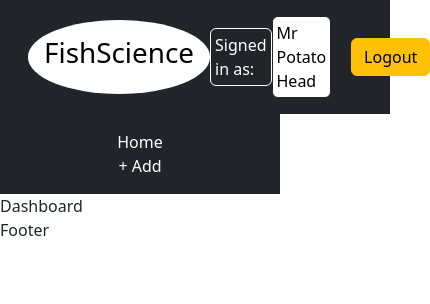
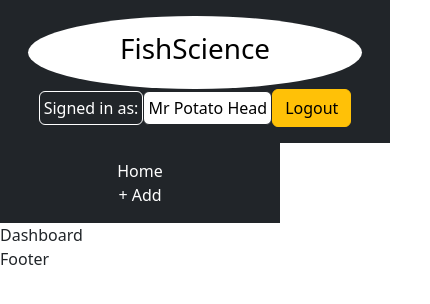
Before and after one commit to Kyle-Haesler/FishScience, a React (Create React App) app in the folder front-end/: page / in a window 390 px wide. Shown: the top 304 px of the page, 430 px wide, since content can reach past the window. Built offline with nearby package versions, Linux system fonts and the light colour scheme.

Commit message:
Header near complete, need to adjust margin and add link to logo

```diff
--- a/front-end/src/components/Logo.js
+++ b/front-end/src/components/Logo.js
@@ -1,7 +1,7 @@
 const Logo = () => {
   return (
     <div className="bg-white rounded-circle p-3">
-      <h1 className="text-black">FishScience</h1>
+      <h1 className="text-black text-center">FishScience</h1>
     </div>
   );
 };
--- a/front-end/src/sections/Header.js
+++ b/front-end/src/sections/Header.js
@@ -4,19 +4,15 @@ const Header = () => {
   return (
     <header className="p-3 bg-dark text-white">
       <div className="container-fluid">
-        <div className="d-flex align-items-center justify-content-between">
+        <div className="d-md-flex align-items-center justify-content-between">
           <Logo />
-          <div className="d-flex align-items-center">
+          <div className="d-flex justify-content-center align-items-center">
             <div className="border border-white p-1 rounded">Signed in as:</div>
             <div className="bg-white text-black border border-dark p-1 rounded">
               Mr Potato Head
             </div>
 
-            <button
-              type="button"
-              className="btn btn-warning"
-              style={{ "margin-left": "20px" }}
-            >
+            <button type="button" className="btn btn-warning ml-md-100">
               Logout
             </button>
           </div>
```
